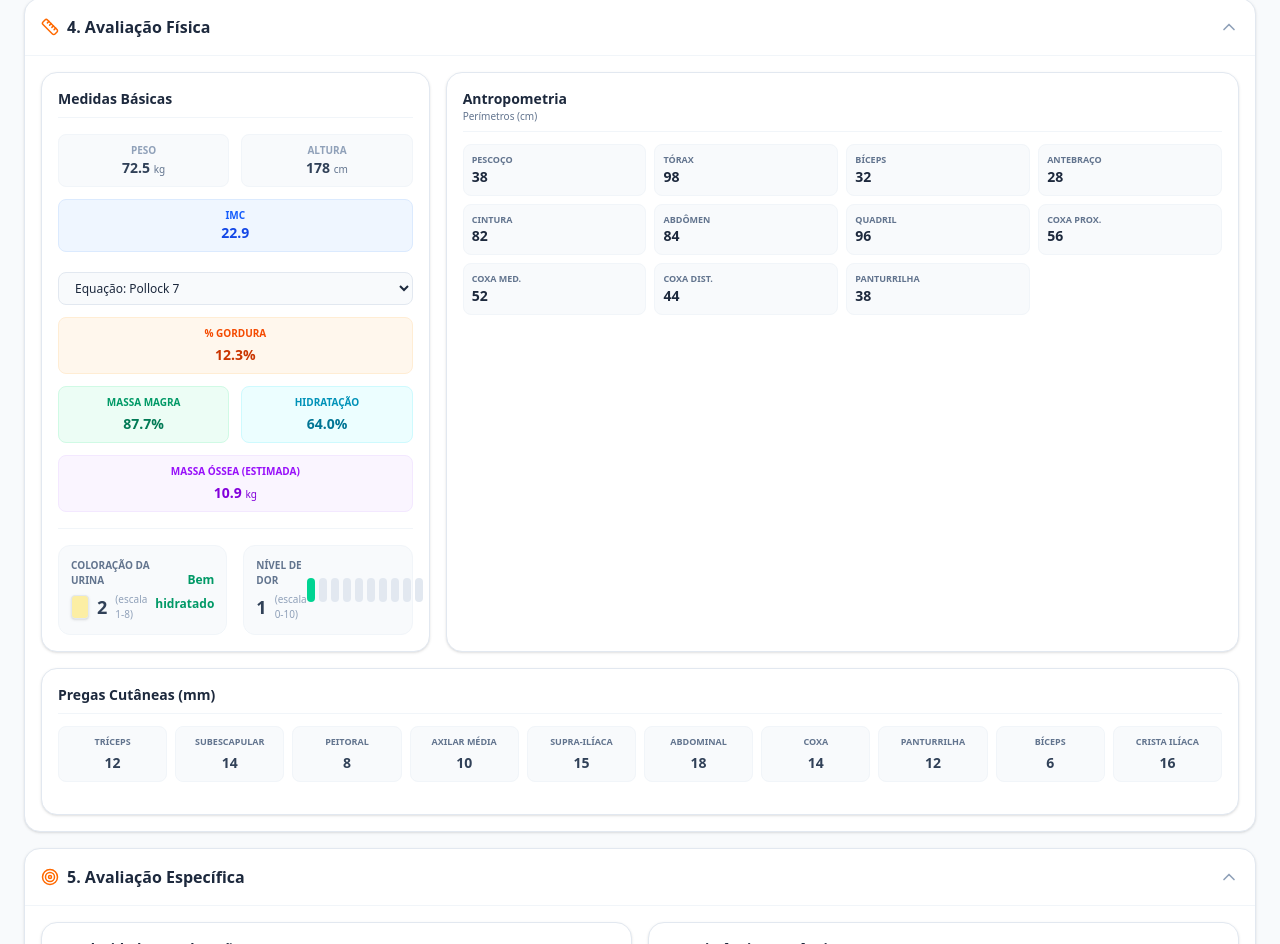
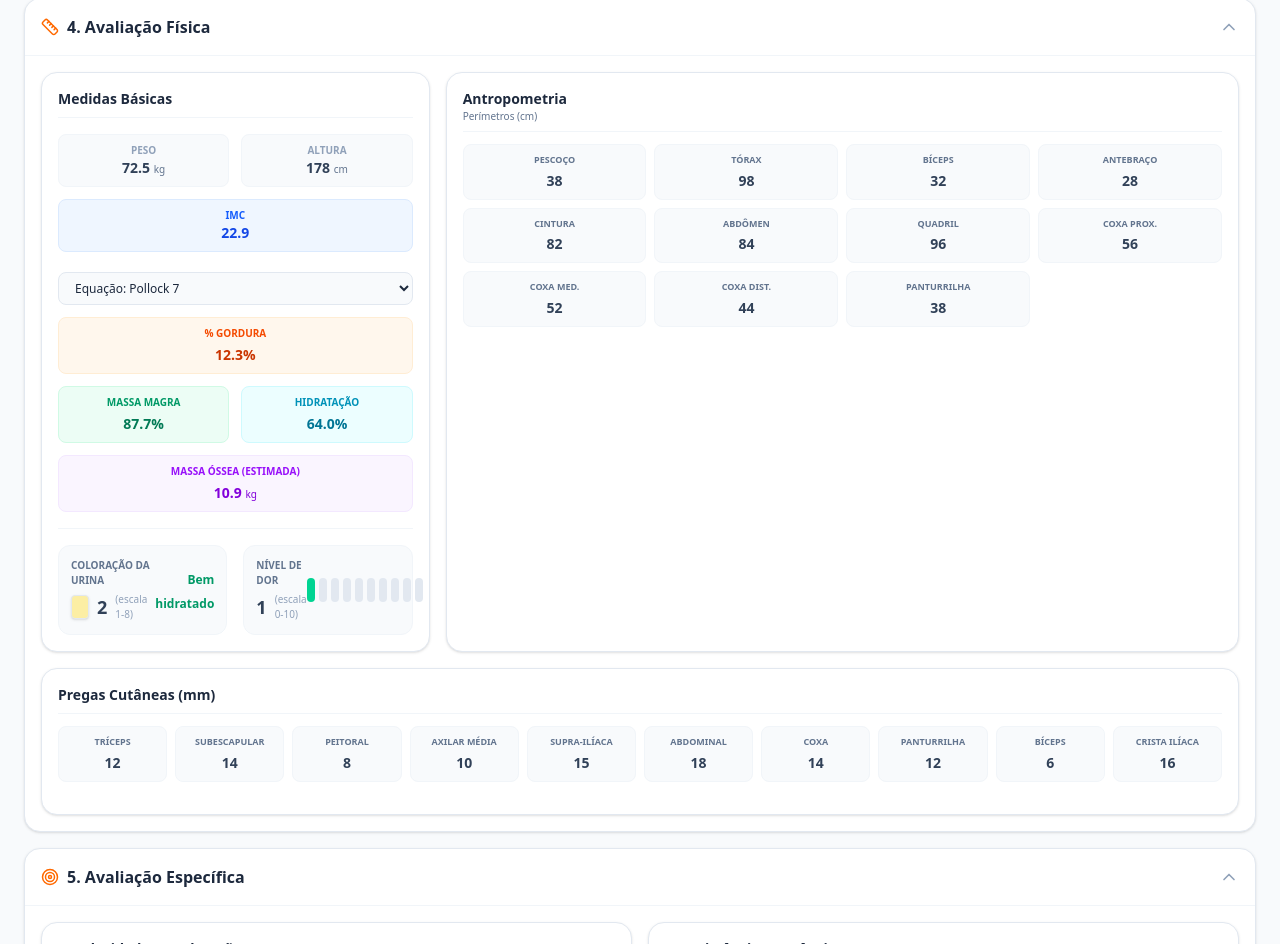
Before and after one commit to horikini/EmanoelSite, a React (Vite) app: page /admin/patient/1 in a window 1280 px wide. Shown: the part 916-1860 px from the top of the page. Built offline with nearby package versions, Linux system fonts and the light colour scheme.

Commit message:
feat(PatientProfile): Improve measurement display
Enhance the presentation of body measurements in the patient profile by centering text and adjusting font weights for better readability.

```diff
--- a/src/pages/PatientProfile.tsx
+++ b/src/pages/PatientProfile.tsx
@@ -672,9 +672,9 @@ export default function PatientProfile() {
                         { label: 'Coxa Dist.', value: selectedEval.measurements.distalThigh },
                         { label: 'Panturrilha', value: selectedEval.measurements.calf },
                       ].map((item, idx) => (
-                        <div key={idx} className="bg-slate-50 dark:bg-slate-800/50 p-2 rounded-lg border border-slate-100 dark:border-slate-800 flex flex-col justify-center">
-                          <p className="text-[9px] text-slate-500 dark:text-slate-400 font-bold uppercase">{item.label}</p>
-                          <p className="text-sm font-bold text-slate-800 dark:text-slate-200">{item.value}</p>
+                        <div key={idx} className="bg-slate-50 dark:bg-slate-800/50 p-2 rounded-lg border border-slate-100 dark:border-slate-800 flex flex-col justify-center text-center">
+                          <p className="text-[9px] text-slate-500 dark:text-slate-400 font-bold uppercase mb-1">{item.label}</p>
+                          <p className="text-sm font-black text-slate-700 dark:text-slate-200">{item.value}</p>
                         </div>
                       ))}
                     </div>
@@ -815,17 +815,26 @@ export default function PatientProfile() {
 
 // Helper component for specific test rows
 function TestRow({ label, value, info, isAdmin }: { label: string, value?: number, info: string, isAdmin: boolean }) {
+  const [showTooltip, setShowTooltip] = useState(false);
+
   return (
     <div className="flex items-center justify-between bg-slate-50 dark:bg-slate-800/50 p-2 rounded-lg border border-slate-100 dark:border-slate-800">
       <div className="flex items-center gap-2">
         <span className="text-xs font-bold text-slate-700 dark:text-slate-300">{label}</span>
         {isAdmin && (
-          <div className="group relative flex items-center justify-center">
+          <div
+            className="relative flex items-center justify-center"
+            onMouseEnter={() => setShowTooltip(true)}
+            onMouseLeave={() => setShowTooltip(false)}
+            onClick={() => setShowTooltip(!showTooltip)}
+          >
             <HelpCircle size={12} className="text-slate-400 cursor-help" />
-            <div className="absolute bottom-full left-1/2 -translate-x-1/2 mb-2 w-64 p-2 bg-slate-800 text-white text-[10px] rounded-lg opacity-0 invisible group-hover:opacity-100 group-hover:visible transition-all z-50 pointer-events-none shadow-xl">
-              {info}
-              <div className="absolute top-full left-1/2 -translate-x-1/2 border-4 border-transparent border-t-slate-800"></div>
-            </div>
+            {showTooltip && (
+              <div className="absolute bottom-full left-1/2 -translate-x-1/2 mb-2 w-64 p-2 bg-slate-800 text-white text-[10px] rounded-lg z-50 shadow-xl">
+                {info}
+                <div className="absolute top-full left-1/2 -translate-x-1/2 border-4 border-transparent border-t-slate-800"></div>
+              </div>
+            )}
           </div>
         )}
       </div>
```
